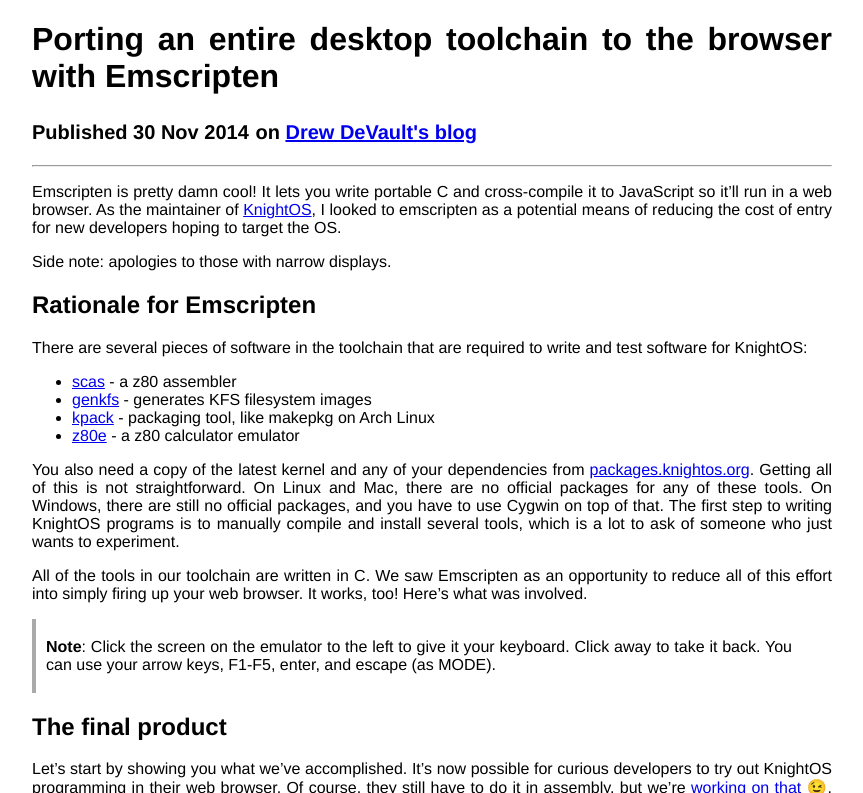
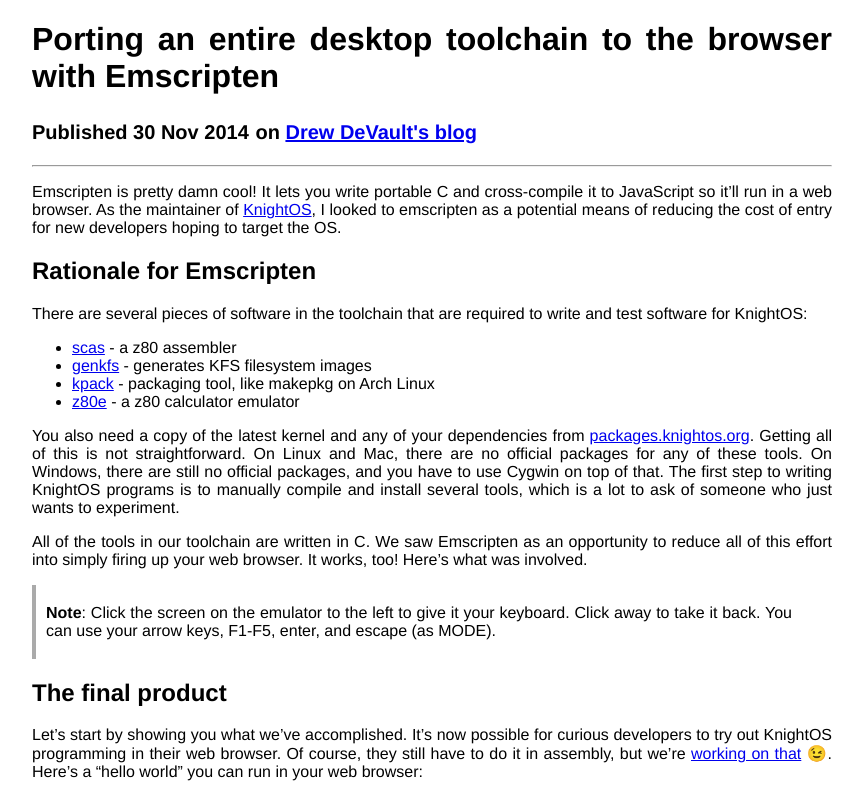
Before and after one commit to stormblog/sircmpwn.github.io, a Jekyll site: the page built from _posts/2014-11-30-Porting-an-entire-toolchain-to-the-browser-with-emscripten.md, in a window 1280 px wide and 900 px high, cut to the strip 0-793 px from the top of the window. Shown: the whole strip, without its empty margins (208-1071 px from the left). Built offline with Jekyll 4.4.1, drawn with Linux system fonts in a browser that asks for light colours; comment, search, counter and statistics services are not loaded.

Commit message:
Remove side note

```diff
--- a/_posts/2014-11-30-Porting-an-entire-toolchain-to-the-browser-with-emscripten.md
+++ b/_posts/2014-11-30-Porting-an-entire-toolchain-to-the-browser-with-emscripten.md
@@ -8,8 +8,6 @@ Emscripten is pretty damn cool! It lets you write portable C and cross-compile
 it to JavaScript so it'll run in a web browser. As the maintainer of
 [KnightOS](http://www.knightos.org), I looked to emscripten as a potential means
 of reducing the cost of entry for new developers hoping to target the OS.
-
-Side note: apologies to those with narrow displays.
 
 ## Rationale for Emscripten
 
```
